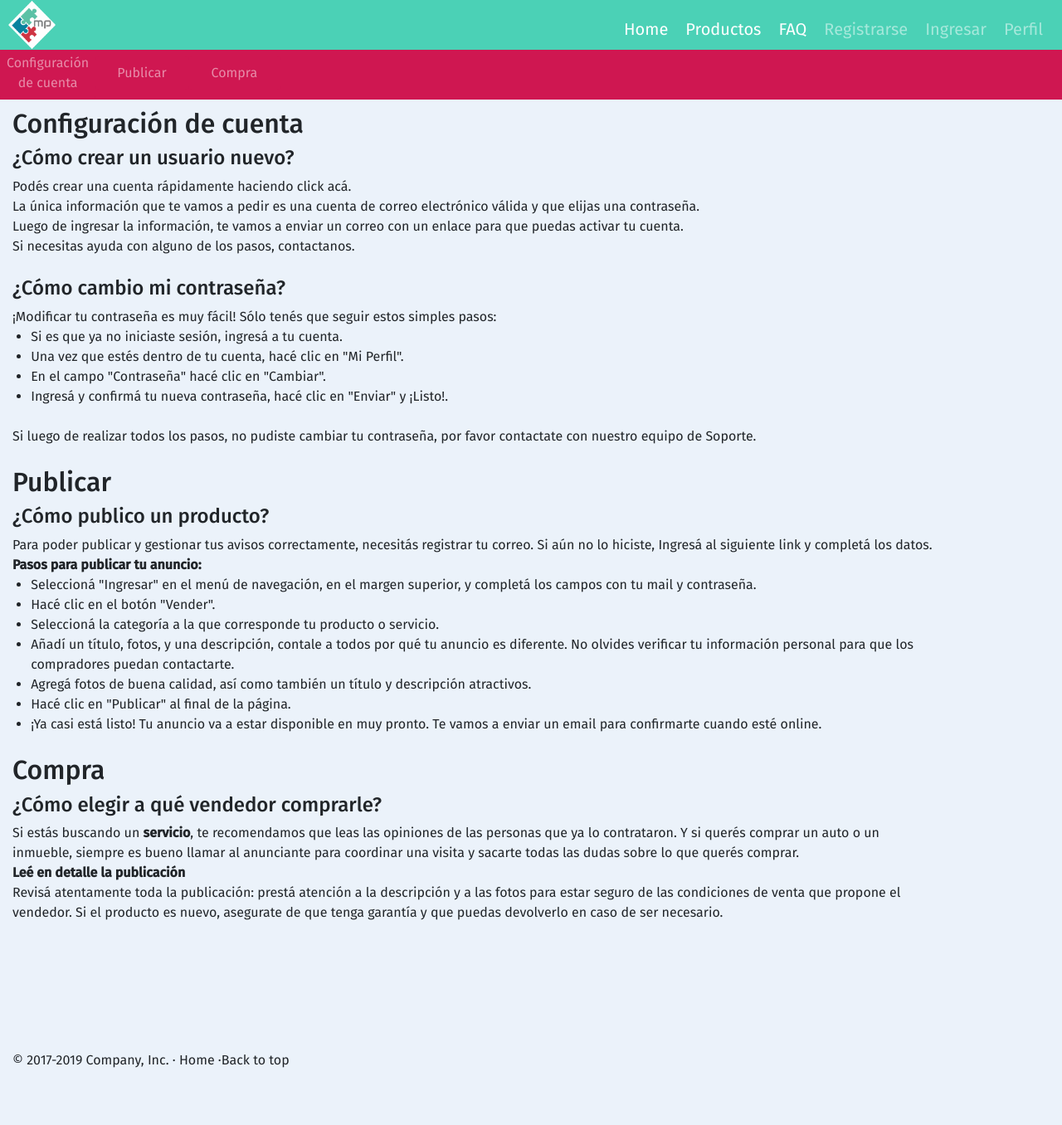
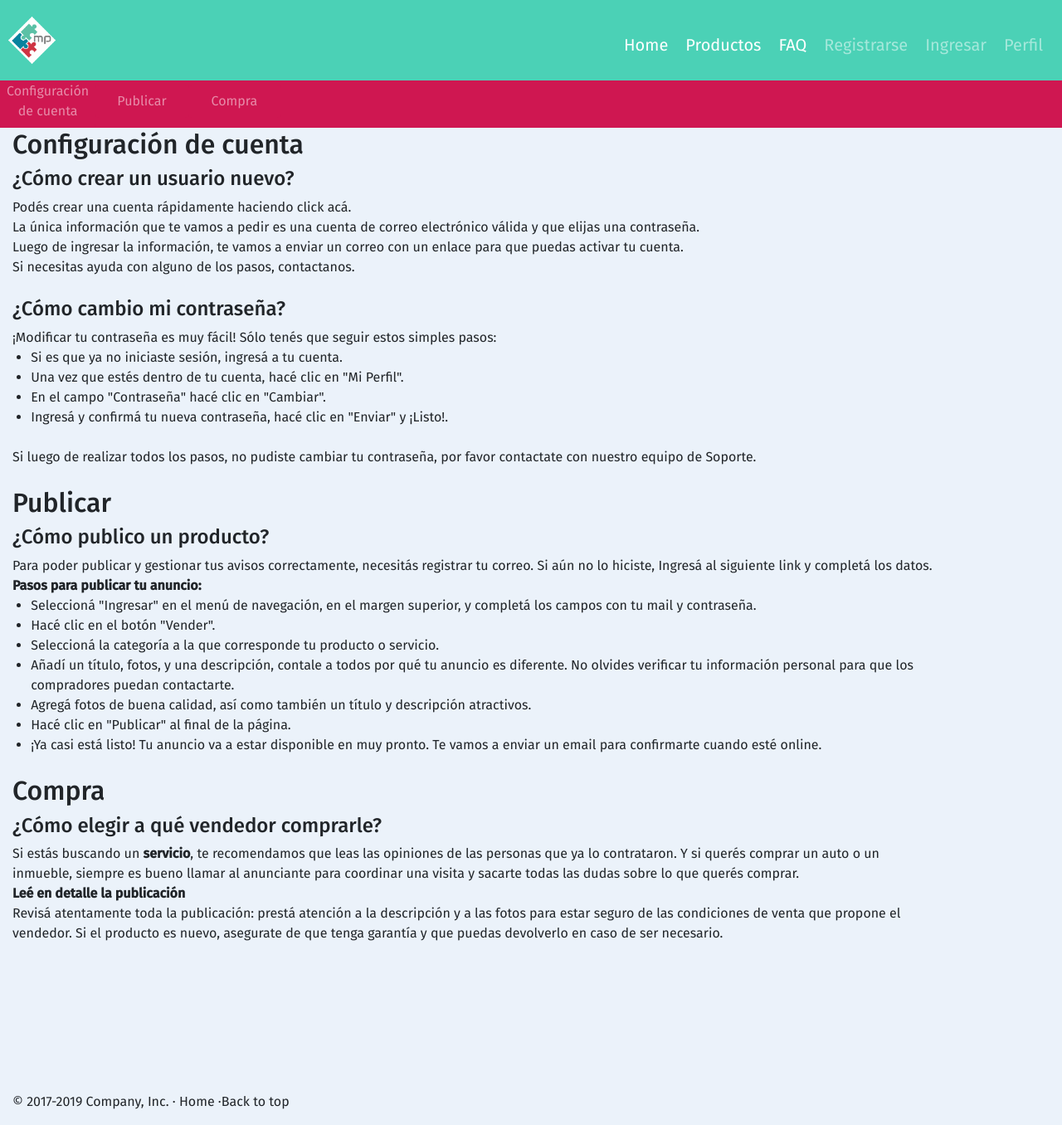
Before and after one commit to ju1618/TI_DH, a PHP site: page /faqs.php in a window 1280 px wide. Shown: the whole page at 83% size. Before the commit the page ends 1287 px from the top, so only its background shows below. Run offline with PHP 8.4, Linux system fonts and the light colour scheme.

```diff
--- a/css/navstyle.css
+++ b/css/navstyle.css
@@ -12,7 +12,7 @@ no forzar el margin para que el contenido no se meta atras del navbar
 .main-nav{
   position: fixed;
   width:100%;
-  height:60px;
+  height:auto;
   left: 0;
   top: 0;
   clear:both;
--- a/css/stylefaq.css
+++ b/css/stylefaq.css
@@ -45,9 +45,9 @@ img{
 .container{
   margin-right: auto;
   margin-left: auto;
-  margin-top: 130px;
+  margin-top: 155px;
   overflow:auto;
-  clear:none;
+  clear:both;
   display: inline-flex;
 }
 
@@ -57,9 +57,9 @@ img{
   justify-content: space-around;
   position:fixed;
   width:100%;
-  height:65px;
+  height:auto;;
   left: 0;
-  top: 55px;
+  top: 90px;
   clear:both;
   z-index: 150;
   padding:0;
```
